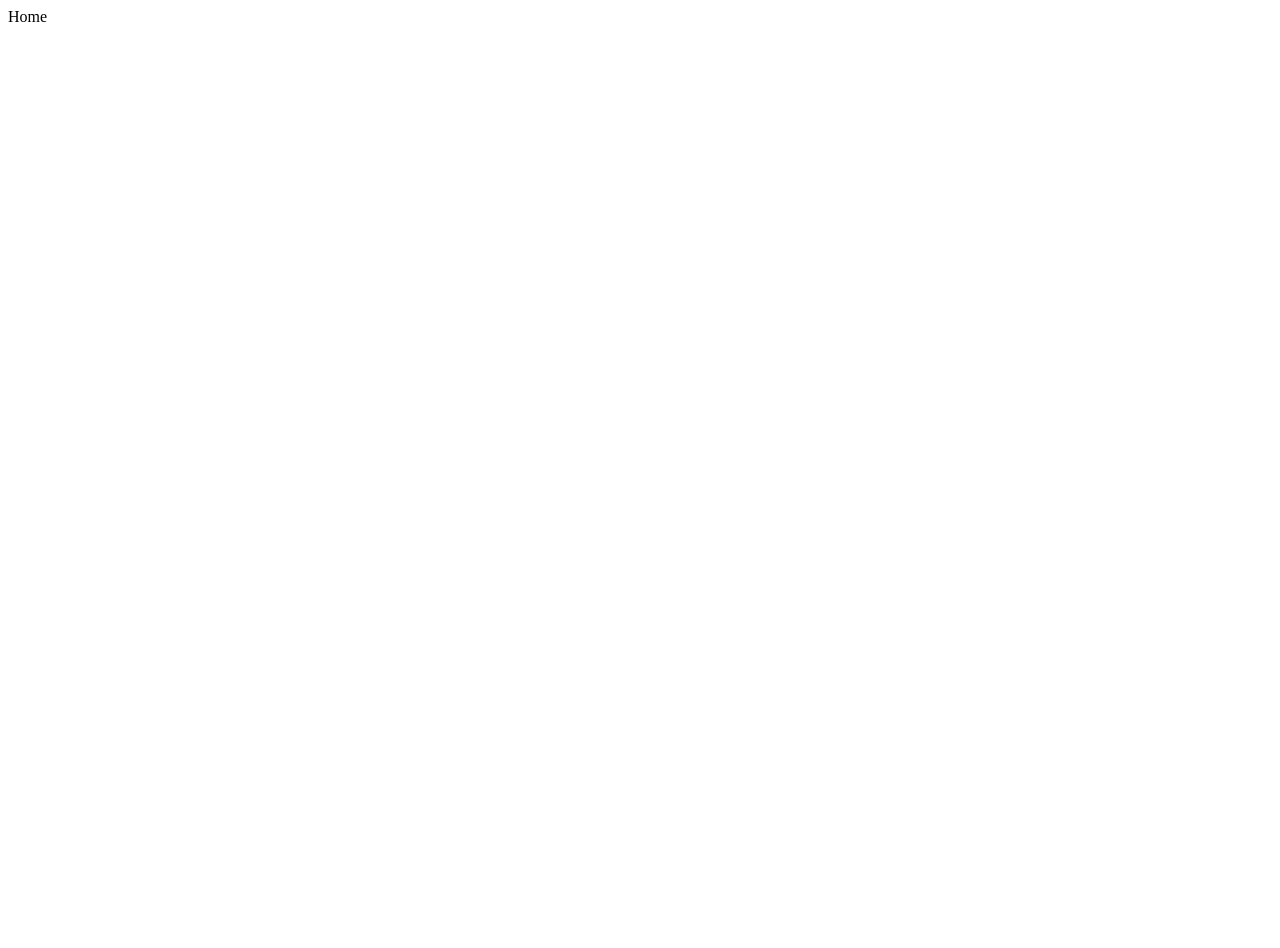
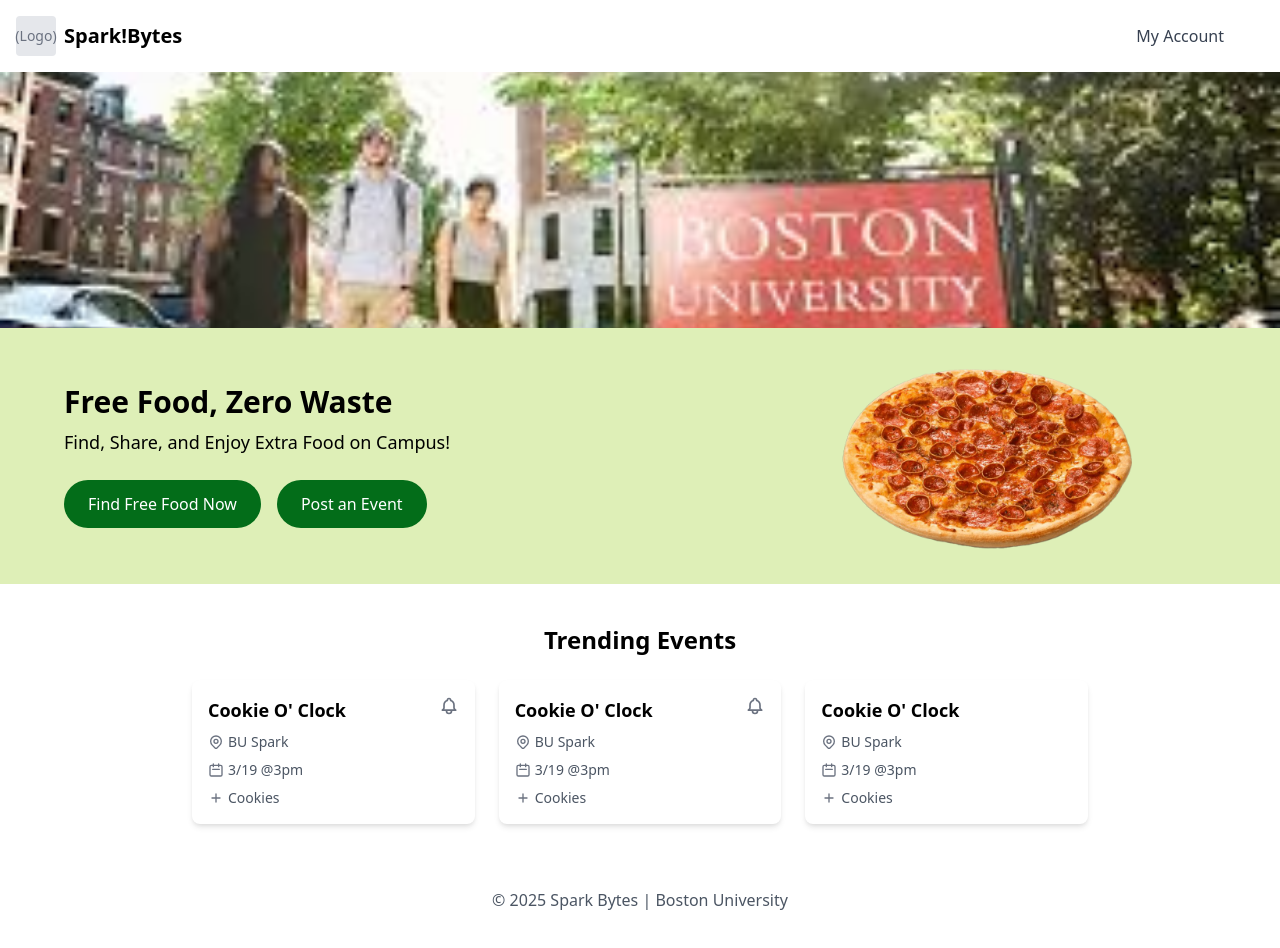
Before and after one commit to Senahilal/Spark-Bytes, a Next.js app in the folder spark-bytes/: page / in a window 1280 px wide. Shown: the top 948 px of the page. Before the commit the page ends 800 px from the top, so only its background shows below. Built offline with nearby package versions, Linux system fonts and the light colour scheme.

Commit message:
files added for homepaage

```diff
--- /dev/null
+++ b/spark-bytes/src/app/components/eventcard.tsx
@@ -0,0 +1,60 @@
+import React from 'react';
+
+export interface EventCardProps {
+  title: string;
+  location: string;
+  date: string;
+  time: string;
+  foodType: string;
+  hasNotification?: boolean;
+}
+
+const EventCard = ({
+  title,
+  location,
+  date,
+  time,
+  foodType,
+  hasNotification
+}: EventCardProps) => {
+  return (
+    <div className="rounded-lg shadow-md bg-white p-4 transition-transform hover:scale-[1.01] cursor-pointer">
+      <div className="flex justify-between items-start mb-2">
+        <h3 className="text-lg font-semibold">{title}</h3>
+        {hasNotification && (
+          <div className="relative">
+            <div className="text-gray-500">
+              <svg xmlns="http://www.w3.org/2000/svg" fill="none" viewBox="0 0 24 24" stroke="currentColor" className="w-5 h-5">
+                <path strokeLinecap="round" strokeLinejoin="round" strokeWidth={2} d="M15 17h5l-1.405-1.405A2.032 2.032 0 0118 14.158V11a6.002 6.002 0 00-4-5.659V5a2 2 0 10-4 0v.341C7.67 6.165 6 8.388 6 11v3.159c0 .538-.214 1.055-.595 1.436L4 17h5m6 0v1a3 3 0 11-6 0v-1m6 0H9" />
+              </svg>
+            </div>
+          </div>
+        )}
+      </div>
+
+      <div className="flex items-center mb-2">
+        <svg xmlns="http://www.w3.org/2000/svg" fill="none" viewBox="0 0 24 24" stroke="currentColor" className="w-4 h-4 mr-1 text-gray-500">
+          <path strokeLinecap="round" strokeLinejoin="round" strokeWidth={2} d="M17.657 16.657L13.414 20.9a1.998 1.998 0 01-2.827 0l-4.244-4.243a8 8 0 1111.314 0z" />
+          <path strokeLinecap="round" strokeLinejoin="round" strokeWidth={2} d="M15 11a3 3 0 11-6 0 3 3 0 016 0z" />
+        </svg>
+        <span className="text-sm text-gray-600">{location}</span>
+      </div>
+
+      <div className="flex items-center mb-2">
+        <svg xmlns="http://www.w3.org/2000/svg" fill="none" viewBox="0 0 24 24" stroke="currentColor" className="w-4 h-4 mr-1 text-gray-500">
+          <path strokeLinecap="round" strokeLinejoin="round" strokeWidth={2} d="M8 7V3m8 4V3m-9 8h10M5 21h14a2 2 0 002-2V7a2 2 0 00-2-2H5a2 2 0 00-2 2v12a2 2 0 002 2z" />
+        </svg>
+        <span className="text-sm text-gray-600">{date} @{time}</span>
+      </div>
+
+      <div className="flex items-center">
+        <svg xmlns="http://www.w3.org/2000/svg" fill="none" viewBox="0 0 24 24" stroke="currentColor" className="w-4 h-4 mr-1 text-gray-500">
+          <path strokeLinecap="round" strokeLinejoin="round" strokeWidth={2} d="M12 6v6m0 0v6m0-6h6m-6 0H6" />
+        </svg>
+        <span className="text-sm text-gray-600">{foodType}</span>
+      </div>
+    </div>
+  );
+};
+
+export default EventCard;
--- /dev/null
+++ b/spark-bytes/src/app/components/footer.tsx
@@ -0,0 +1,15 @@
+import React from 'react';
+import Link from 'next/link';
+
+const Footer: React.FC = () => {
+  return (
+    <footer className="bg-lime-100 py-6">
+      <div className="container mx-auto px-4 text-center">
+        <p className="text-gray-600 mb-4">© 2025 Spark Bytes | Boston University</p>
+
+      </div>
+    </footer>
+  );
+};
+
+export default Footer;
--- /dev/null
+++ b/spark-bytes/src/app/components/hero.tsx
@@ -0,0 +1,52 @@
+import React from 'react';
+import Image from 'next/image';
+
+const Hero: React.FC = () => {
+  return (
+    <div>
+      {/* Background image */}
+      <div className="relative w-full h-64 overflow-hidden">
+        <div className="w-full h-full relative">
+          <Image
+            src="/bostonu.jpeg"
+            alt="Boston University Campus"
+            width={800}
+            height={300}
+            className="w-full h-full object-cover"
+          />
+        </div>
+      </div>
+
+      {/* Hero content */}
+      <div style={{ backgroundColor: "#DEEFB7" }} className="py-4 px-4">
+        <div className="flex flex-col md:flex-row md:items-center justify-between max-w-6xl mx-auto">
+          <div className="md:w-1/2 mb-6 md:mb-0">
+            <h1 className="text-3xl font-bold mb-2">Free Food, Zero Waste</h1>
+            <p className="text-lg mb-6">Find, Share, and Enjoy Extra Food on Campus!</p>
+
+            <div className="flex flex-col sm:flex-row gap-4">
+            <button style={{ backgroundColor: "#036D19" }} className="text-white rounded-full py-3 px-6 font-medium hover:opacity-90">
+                Find Free Food Now
+              </button>
+              <button style={{ backgroundColor: "#036D19" }} className="text-white rounded-full py-3 px-6 font-medium hover:opacity-90">
+                Post an Event
+              </button>
+            </div>
+          </div>
+
+          <div className="md:w-2/5">
+            <Image
+              src="/pizza.png"
+              alt="Pizza"
+              width={400}
+              height={400}
+              className="w-full max-w-xs mx-auto"
+            />
+          </div>
+        </div>
+      </div>
+    </div>
+  );
+};
+
+export default Hero;
--- /dev/null
+++ b/spark-bytes/src/app/components/navbar.tsx
@@ -0,0 +1,33 @@
+import React from 'react';
+import Link from 'next/link';
+
+const Navbar: React.FC = () => {
+  return (
+    <nav className="w-full bg-white p-4 shadow-sm">
+      <div className="container mx-auto flex items-center">
+      <div className="flex-1">
+        <Link href="/" className="flex items-center gap-2">
+          <div className="w-10 h-10 bg-gray-200 flex items-center justify-center rounded">
+            <span className="text-gray-500 text-sm">(Logo)</span>
+          </div>
+          <span className="font-semibold text-xl">Spark!Bytes</span>
+        </Link>
+        </div>
+
+        <div className="hidden md:flex items-center space-x-4">
+          <Link href="/account" className="text-gray-700 hover:text-green-600">
+            My Account
+          </Link>
+        </div>
+
+        <div className="flex items-center">
+          <div className="w-10 h-10 bg-teal-500 rounded-full flex items-center justify-center text-white">
+            A
+          </div>
+        </div>
+      </div>
+    </nav>
+  );
+};
+
+export default Navbar;
--- /dev/null
+++ b/spark-bytes/src/app/components/trendingevents.tsx
@@ -0,0 +1,62 @@
+import React from 'react';
+import EventCard, { EventCardProps } from './eventcard';
+import { EventType } from '../types';
+
+const TrendingEvents: React.FC = () => {
+  // Mock data based on the screenshot
+  const events: EventType[] = [
+    {
+      id: '1',
+      title: 'Cookie O\' Clock',
+      location: 'BU Spark',
+      date: '3/19',
+      time: '3pm',
+      foodType: 'Cookies',
+      hasNotification: true
+    },
+    {
+      id: '2',
+      title: 'Cookie O\' Clock',
+      location: 'BU Spark',
+      date: '3/19',
+      time: '3pm',
+      foodType: 'Cookies',
+      hasNotification: true
+    },
+    {
+      id: '3',
+      title: 'Cookie O\' Clock',
+      location: 'BU Spark',
+      date: '3/19',
+      time: '3pm',
+      foodType: 'Cookies',
+      hasNotification: false
+    },
+
+  ];
+
+  return (
+    <section className="py-10 bg-white">
+      <div className="container mx-auto px-4">
+        <h2 className="text-2xl font-bold mb-6 text-center">Trending Events</h2>
+
+        <div className="grid grid-cols-1 md:grid-cols-2 lg:grid-cols-3 gap-6 max-w-4xl mx-auto">
+          {events.map((event) => {
+            const cardProps: EventCardProps = {
+              title: event.title,
+              location: event.location,
+              date: event.date,
+              time: event.time,
+              foodType: event.foodType,
+              hasNotification: event.hasNotification
+            };
+
+            return <EventCard key={event.id} {...cardProps} />;
+          })}
+        </div>
+      </div>
+    </section>
+  );
+};
+
+export default TrendingEvents;
--- a/spark-bytes/src/app/layout.tsx
+++ b/spark-bytes/src/app/layout.tsx
@@ -1,31 +1,28 @@
-import type { Metadata } from "next";
-import { Geist, Geist_Mono } from "next/font/google";
-
-
-const geistSans = Geist({
-  variable: "--font-geist-sans",
-  subsets: ["latin"],
-});
-
-const geistMono = Geist_Mono({
-  variable: "--font-geist-mono",
-  subsets: ["latin"],
-});
+import type { Metadata } from 'next';
+import Navbar from './components/navbar';
+import Footer from './components/footer';
 
 export const metadata: Metadata = {
-  title: "Create Next App",
-  description: "Generated by create next app",
+  title: 'Spark Bytes - Free Food, Zero Waste',
+  description: 'Find, Share, and Enjoy Extra Food on Boston University Campus',
 };
 
 export default function RootLayout({
   children,
-}: Readonly<{
+}: {
   children: React.ReactNode;
-}>) {
+}) {
   return (
     <html lang="en">
-      <body className={`${geistSans.variable} ${geistMono.variable}`}>
-        {children}
+      <head>
+        <link href="https://cdnjs.cloudflare.com/ajax/libs/tailwindcss/2.2.19/tailwind.min.css" rel="stylesheet" />
+      </head>
+      <body className="min-h-screen flex flex-col">
+        <Navbar />
+        <main className="flex-grow">
+          {children}
+        </main>
+        <Footer />
       </body>
     </html>
   );
--- a/spark-bytes/src/app/page.tsx
+++ b/spark-bytes/src/app/page.tsx
@@ -1,7 +1,12 @@
-
+import React from 'react';
+import Hero from './components/hero';
+import TrendingEvents from './components/trendingevents';
 
 export default function Home() {
   return (
-    <>Home</>
+    <>
+      <Hero />
+      <TrendingEvents />
+    </>
   );
 }
```
Also changed, not shown: spark-bytes/src/app/components/button.tsx (added, +56 -0 lines).
